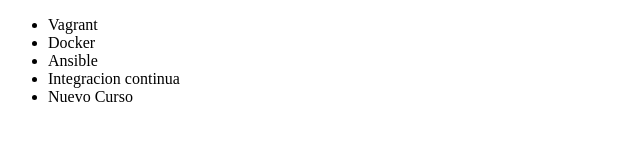
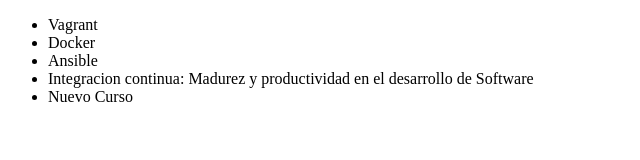
Before and after one commit to azaelt/alura-git, a plain HTML site: page Index.html in a window 1280 px wide. Shown: the whole page, without its empty margins (0-640 px from the left). Drawn offline with Linux system fonts and the light colour scheme.

Commit message:
Renombrando curso de Integracion continua

```diff
--- a/Index.html
+++ b/Index.html
@@ -9,7 +9,7 @@
          <li> Vagrant </li>
          <li> Docker </li>
          <li> Ansible </li>
-         <li> Integracion continua </li>
+         <li> Integracion continua: Madurez y productividad en el desarrollo de Software </li>
          <li> Nuevo Curso</li>
      </ul>
 </body>
```
